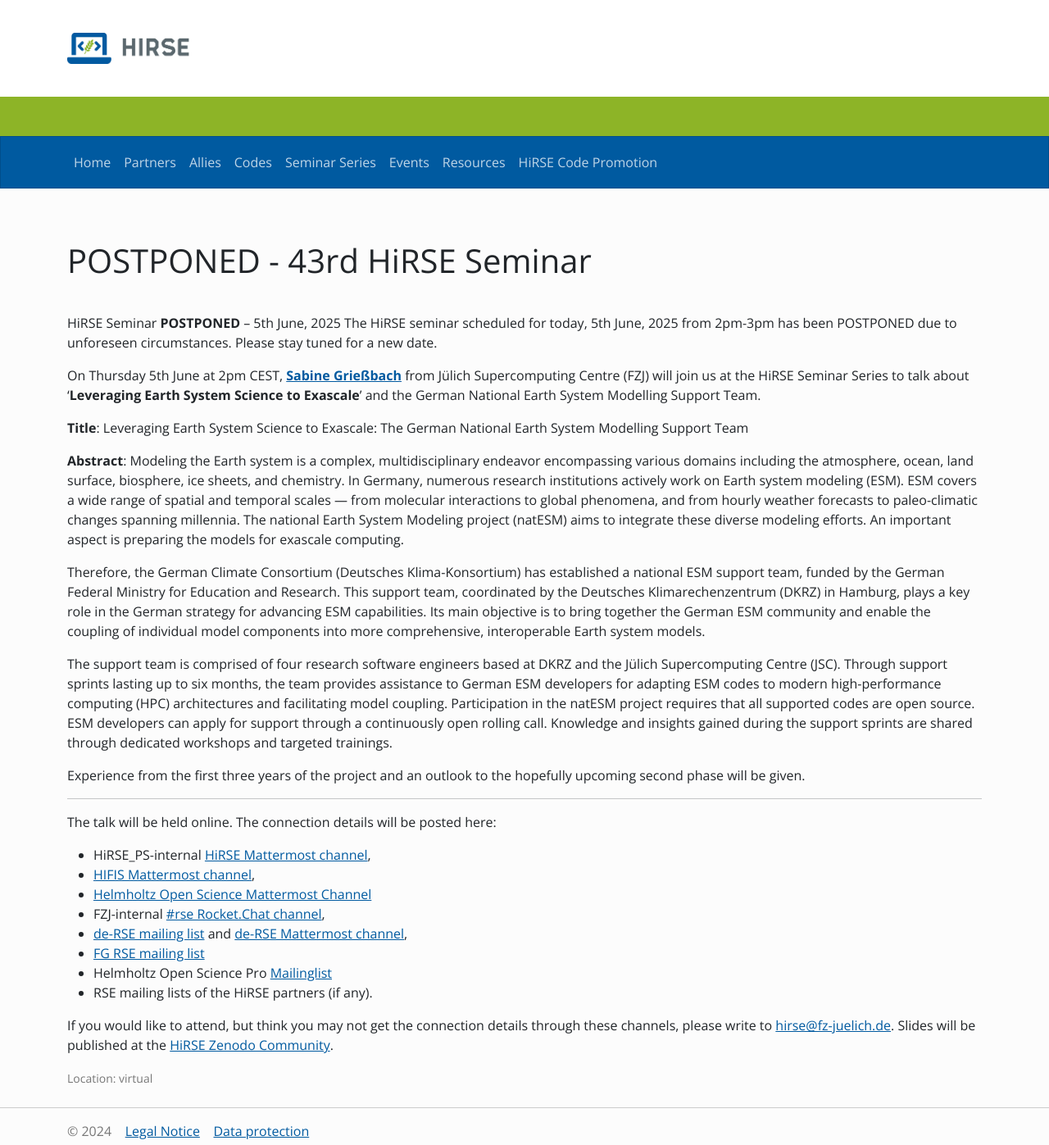
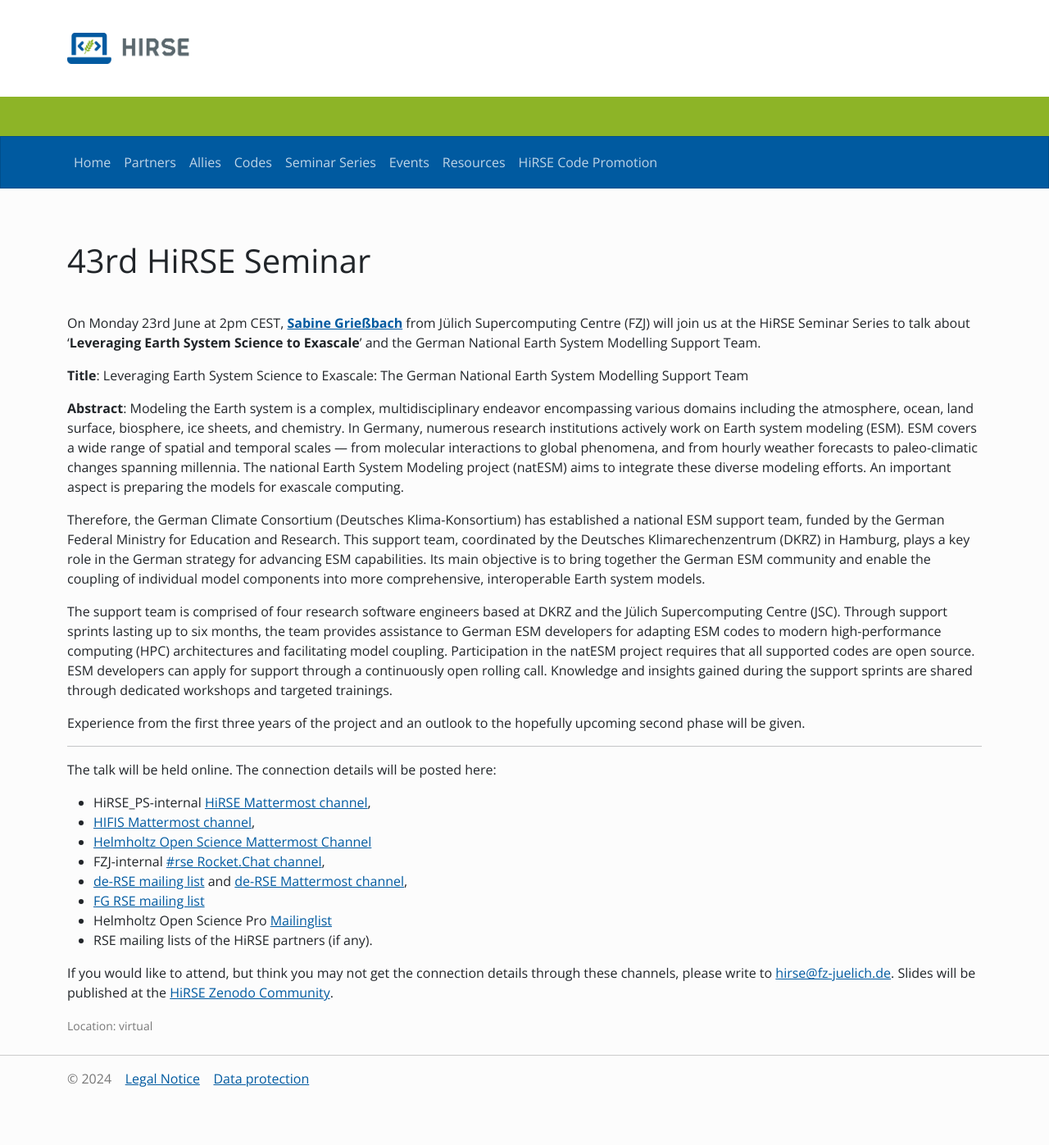
Before and after one commit to Helmholtz-HiRSE/helmholtz-hirse.github.io, a Jekyll site: the page built from _series/2025_06_05-seminar_43.md, in a window 1280 px wide. Shown: the whole page at 82% size. Built offline with Jekyll 4.4.1, drawn with Linux system fonts in a browser that asks for light colours; nearby versions of some CDN libraries; after the commit the page ends 1333 px from its top, so only the background shows below that.

Commit message:
Update 2025_06_05-seminar_43.md

```diff
--- a/_series/2025_06_05-seminar_43.md
+++ b/_series/2025_06_05-seminar_43.md
@@ -1,15 +1,12 @@
 ---
 layout: series
-title:  "POSTPONED - 43rd HiRSE Seminar"
-start_date: 2025-06-05
+title:  "43rd HiRSE Seminar"
+start_date: 2025-06-23
 location: virtual
 excerpt_separator: <!--more-->
 ---
 
-HiRSE Seminar **POSTPONED** – 5th June, 2025
-The HiRSE seminar scheduled for today, 5th June, 2025 from 2pm-3pm has been POSTPONED due to unforeseen circumstances. Please stay tuned for a new date.
-
-On Thursday 5th June at 2pm CEST, **[Sabine Grießbach](https://www.fz-juelich.de/profile/griessbach_s)** from Jülich Supercomputing Centre (FZJ) will join us at the HiRSE Seminar Series to talk about '**Leveraging Earth System Science to Exascale**' and the German National Earth System Modelling Support Team.
+On Monday 23rd June at 2pm CEST, **[Sabine Grießbach](https://www.fz-juelich.de/profile/griessbach_s)** from Jülich Supercomputing Centre (FZJ) will join us at the HiRSE Seminar Series to talk about '**Leveraging Earth System Science to Exascale**' and the German National Earth System Modelling Support Team.
 <!--more-->
 
 **Title**: Leveraging Earth System Science to Exascale: The German National Earth System Modelling Support Team
```
